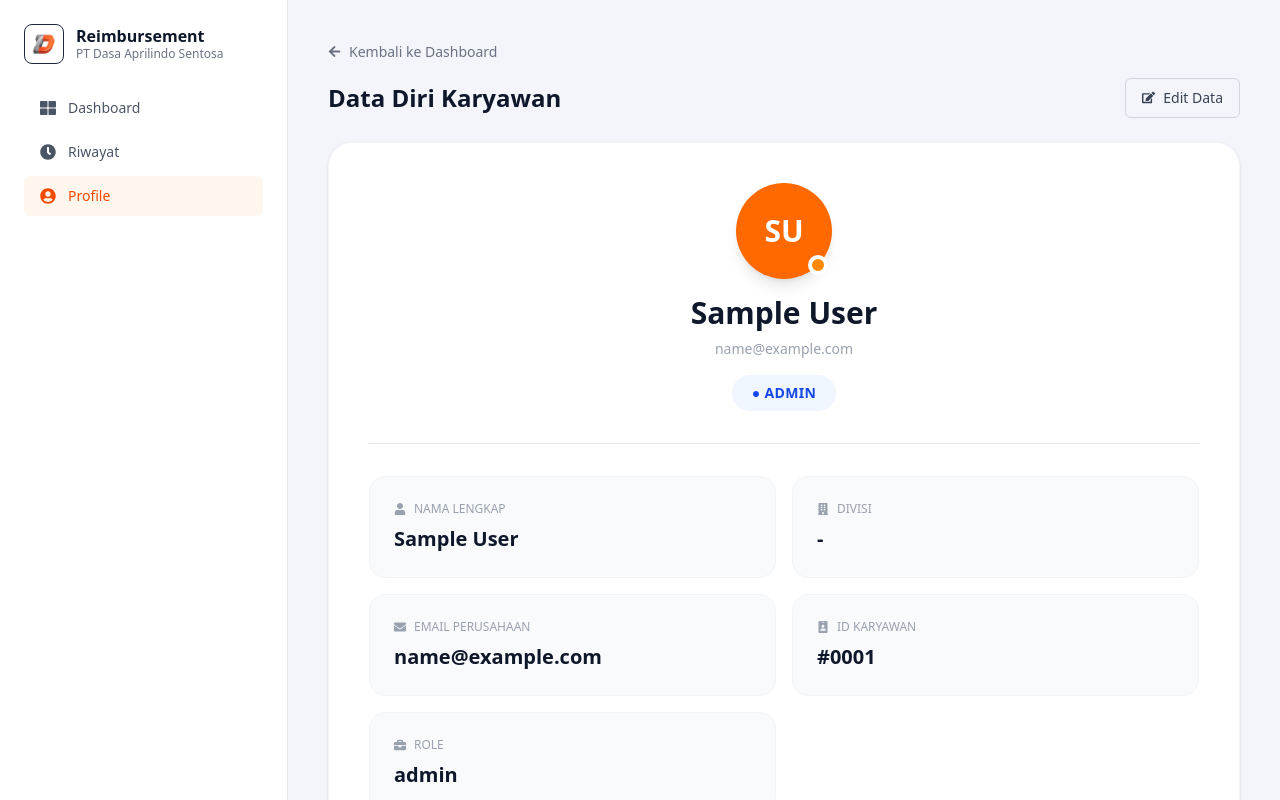
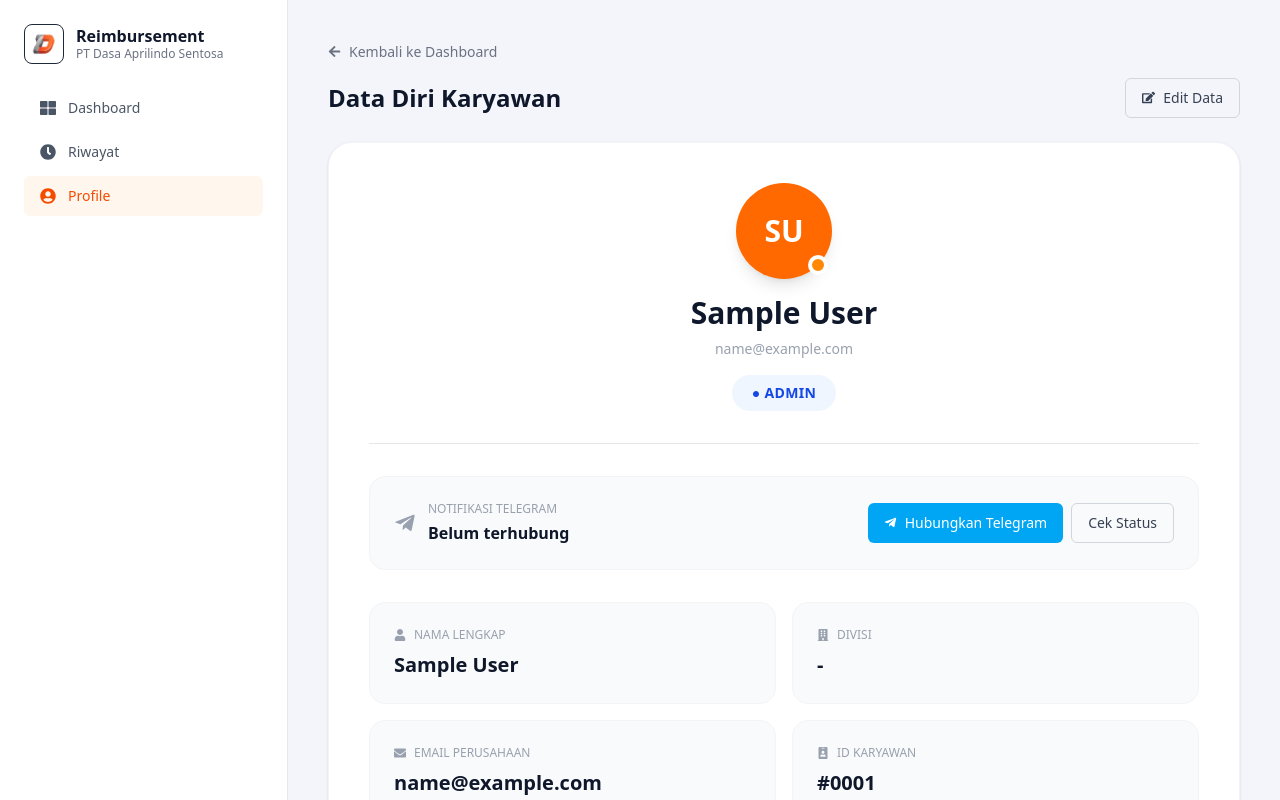
Before and after one commit to dielaa/reimburseds, a React app in the folder frontend/: page /profile in a window 1280 px wide. Shown: the top 800 px of the page. Built offline with nearby package versions, Linux system fonts and the light colour scheme; no server answers; sample sign-in values are in the browser's storage; the HTML template or start-up script is replaced by a standard one.

Commit message:
notifikasi tele

```diff
--- a/frontend/src/pages/Profile.jsx
+++ b/frontend/src/pages/Profile.jsx
@@ -12,9 +12,15 @@ import {
   FaEdit,
   FaSave,
   FaTimes,
+  FaTelegramPlane,
 } from "react-icons/fa";
 import DashboardLayout from "../layouts/DashboardLayout";
-import api, { ROLE_LABELS, clearSession, getStoredUser, setSession } from "../services/api";
+import api, {
+  ROLE_LABELS,
+  clearSession,
+  getStoredUser,
+  setSession,
+} from "../services/api";
 
 export default function Profile() {
   const navigate = useNavigate();
@@ -23,6 +29,53 @@ export default function Profile() {
   const [editing, setEditing] = useState(false);
   const [saving, setSaving] = useState(false);
   const [form, setForm] = useState({ name: "", department: "" });
+  const [connectingTelegram, setConnectingTelegram] = useState(false);
+
+  const [checkingStatus, setCheckingStatus] = useState(false);
+
+  const refreshUser = async () => {
+    setCheckingStatus(true);
+    try {
+      const res = await api.get("/me");
+      const freshUser = res.data.user;
+      setUser(freshUser);
+      const token = localStorage.getItem("token");
+      if (token) setSession(token, freshUser);
+      Swal.fire({
+        title: freshUser.telegram_chat_id
+          ? "Sudah terhubung"
+          : "Belum terhubung",
+        icon: freshUser.telegram_chat_id ? "success" : "info",
+        timer: 1500,
+        showConfirmButton: false,
+      });
+    } catch {
+      Swal.fire("Gagal", "Tidak bisa mengecek status.", "error");
+    } finally {
+      setCheckingStatus(false);
+    }
+  };
+
+  const handleConnectTelegram = async () => {
+    setConnectingTelegram(true);
+    try {
+      const res = await api.post("/profile/telegram-link");
+      window.open(res.data.link, "_blank");
+      Swal.fire({
+        title: "Selesaikan di Telegram",
+        text: "Klik tombol START di chat Telegram yang baru terbuka, lalu kembali ke sini dan klik 'Cek Status'.",
+        icon: "info",
+      });
+    } catch (err) {
+      Swal.fire(
+        "Gagal",
+        "Tidak bisa membuat link Telegram. Coba lagi.",
+        "error",
+      );
+    } finally {
+      setConnectingTelegram(false);
+    }
+  };
 
   useEffect(() => {
     api
@@ -68,7 +121,11 @@ export default function Profile() {
   const handleSave = async (e) => {
     e.preventDefault();
     if (!form.name.trim() || !form.department.trim()) {
-      Swal.fire("Data belum lengkap", "Nama dan Divisi tidak boleh kosong.", "warning");
+      Swal.fire(
+        "Data belum lengkap",
+        "Nama dan Divisi tidak boleh kosong.",
+        "warning",
+      );
       return;
     }
     setSaving(true);
@@ -111,7 +168,9 @@ export default function Profile() {
       </Link>
 
       <div className="flex items-center justify-between mb-6">
-        <h2 className="text-2xl font-bold text-slate-900">Data Diri Karyawan</h2>
+        <h2 className="text-2xl font-bold text-slate-900">
+          Data Diri Karyawan
+        </h2>
         {!loading && user && !editing && (
           <button
             onClick={startEditing}
@@ -140,20 +199,64 @@ export default function Profile() {
                   {user?.name}
                 </h3>
 
-                <p className="text-lg text-gray-500 mt-1">
-                  {user?.department}
-                </p>
+                <p className="text-lg text-gray-500 mt-1">{user?.department}</p>
 
-                <p className="text-sm text-gray-400 mt-1">
-                  {user?.email}
-                </p>
+                <p className="text-sm text-gray-400 mt-1">{user?.email}</p>
 
                 <span className="mt-4 px-5 py-2 rounded-full bg-blue-50 text-blue-700 text-sm font-semibold tracking-wide">
-                  ● {(ROLE_LABELS[user?.role] || user?.role || "").toUpperCase()}
+                  ●{" "}
+                  {(ROLE_LABELS[user?.role] || user?.role || "").toUpperCase()}
                 </span>
               </div>
 
               <hr className="border-gray-200 mb-8" />
+              <div className="bg-gray-50 rounded-2xl p-6 border border-gray-100 mb-8 flex items-center justify-between flex-wrap gap-4">
+                <div className="flex items-center gap-3">
+                  <FaTelegramPlane
+                    size={22}
+                    className={
+                      user?.telegram_chat_id ? "text-sky-500" : "text-gray-400"
+                    }
+                  />
+                  <div>
+                    <p className="text-xs text-gray-400 mb-1">
+                      NOTIFIKASI TELEGRAM
+                    </p>
+                    <p className="text-slate-900 font-semibold">
+                      {user?.telegram_chat_id ? "Terhubung" : "Belum terhubung"}
+                    </p>
+                  </div>
+                </div>
+
+                {user?.telegram_chat_id ? (
+                  <button
+                    onClick={refreshUser}
+                    disabled={checkingStatus}
+                    className="h-10 px-4 rounded-md border border-gray-300 text-gray-700 font-medium hover:bg-gray-50 text-sm disabled:opacity-60"
+                  >
+                    {checkingStatus ? "Mengecek..." : "Cek Status"}
+                  </button>
+                ) : (
+                  <div className="flex gap-2">
+                    <button
+                      onClick={handleConnectTelegram}
+                      disabled={connectingTelegram}
+                      className="flex items-center gap-2 h-10 px-4 rounded-md bg-sky-500 hover:bg-sky-600 text-white font-medium text-sm disabled:opacity-60"
+                    >
+                      <FaTelegramPlane size={13} />{" "}
+                      {connectingTelegram
+                        ? "Memproses..."
+                        : "Hubungkan Telegram"}
+                    </button>
+                    <button
+                      onClick={refreshUser}
+                      className="h-10 px-4 rounded-md border border-gray-300 text-gray-700 font-medium hover:bg-gray-50 text-sm"
+                    >
+                      Cek Status
+                    </button>
+                  </div>
+                )}
+              </div>
 
               {editing ? (
                 <form onSubmit={handleSave}>
@@ -174,9 +277,21 @@ export default function Profile() {
                       onChange={handleFormChange}
                       required
                     />
-                    <Field icon={FaEnvelope} label="Email Perusahaan" value={user?.email} />
-                    <Field icon={FaIdBadge} label="ID Karyawan" value={`#${String(user?.id || "-").padStart(4, "0")}`} />
-                    <Field icon={FaBriefcase} label="Role" value={ROLE_LABELS[user?.role] || user?.role} />
+                    <Field
+                      icon={FaEnvelope}
+                      label="Email Perusahaan"
+                      value={user?.email}
+                    />
+                    <Field
+                      icon={FaIdBadge}
+                      label="ID Karyawan"
+                      value={`#${String(user?.id || "-").padStart(4, "0")}`}
+                    />
+                    <Field
+                      icon={FaBriefcase}
+                      label="Role"
+                      value={ROLE_LABELS[user?.role] || user?.role}
+                    />
                   </div>
 
                   <div className="flex justify-center gap-3">
@@ -193,18 +308,39 @@ export default function Profile() {
                       disabled={saving}
                       className="flex items-center gap-2 h-11 px-6 rounded-md bg-orange-500 hover:bg-orange-600 text-white font-medium disabled:opacity-60"
                     >
-                      <FaSave size={14} /> {saving ? "Menyimpan..." : "Simpan Perubahan"}
+                      <FaSave size={14} />{" "}
+                      {saving ? "Menyimpan..." : "Simpan Perubahan"}
                     </button>
                   </div>
                 </form>
               ) : (
                 <>
                   <div className="grid grid-cols-1 sm:grid-cols-2 gap-4 mb-8">
-                    <Field icon={FaUser} label="Nama Lengkap" value={user?.name} />
-                    <Field icon={FaBuilding} label="Divisi" value={user?.department} />
-                    <Field icon={FaEnvelope} label="Email Perusahaan" value={user?.email} />
-                    <Field icon={FaIdBadge} label="ID Karyawan" value={`#${String(user?.id || "-").padStart(4, "0")}`} />
-                    <Field icon={FaBriefcase} label="Role" value={ROLE_LABELS[user?.role] || user?.role} />
+                    <Field
+                      icon={FaUser}
+                      label="Nama Lengkap"
+                      value={user?.name}
+                    />
+                    <Field
+                      icon={FaBuilding}
+                      label="Divisi"
+                      value={user?.department}
+                    />
+                    <Field
+                      icon={FaEnvelope}
+                      label="Email Perusahaan"
+                      value={user?.email}
+                    />
+                    <Field
+                      icon={FaIdBadge}
+                      label="ID Karyawan"
+                      value={`#${String(user?.id || "-").padStart(4, "0")}`}
+                    />
+                    <Field
+                      icon={FaBriefcase}
+                      label="Role"
+                      value={ROLE_LABELS[user?.role] || user?.role}
+                    />
                   </div>
 
                   <div className="flex justify-center">
@@ -231,16 +367,30 @@ function Field({ icon: Icon, label, value }) {
       <p className="flex items-center gap-2 text-xs text-gray-400 mb-1">
         <Icon size={12} /> {label.toUpperCase()}
       </p>
-      <p className="text-slate-900 font-semibold text-xl mt-2">{value || "-"}</p>
+      <p className="text-slate-900 font-semibold text-xl mt-2">
+        {value || "-"}
+      </p>
     </div>
   );
 }
 
-function EditableField({ icon: Icon, label, name, value, onChange, type = "text", required }) {
+function EditableField({
+  icon: Icon,
+  label,
+  name,
+  value,
+  onChange,
+  type = "text",
+  required,
+}) {
   return (
     <div className="bg-gray-50 rounded-md px-4 py-3">
-      <label htmlFor={name} className="flex items-center gap-2 text-xs text-gray-400 mb-1">
-        <Icon size={12} /> {label.toUpperCase()} {required && <span className="text-red-500">*</span>}
+      <label
+        htmlFor={name}
+        className="flex items-center gap-2 text-xs text-gray-400 mb-1"
+      >
+        <Icon size={12} /> {label.toUpperCase()}{" "}
+        {required && <span className="text-red-500">*</span>}
       </label>
       <input
         id={name}
```
